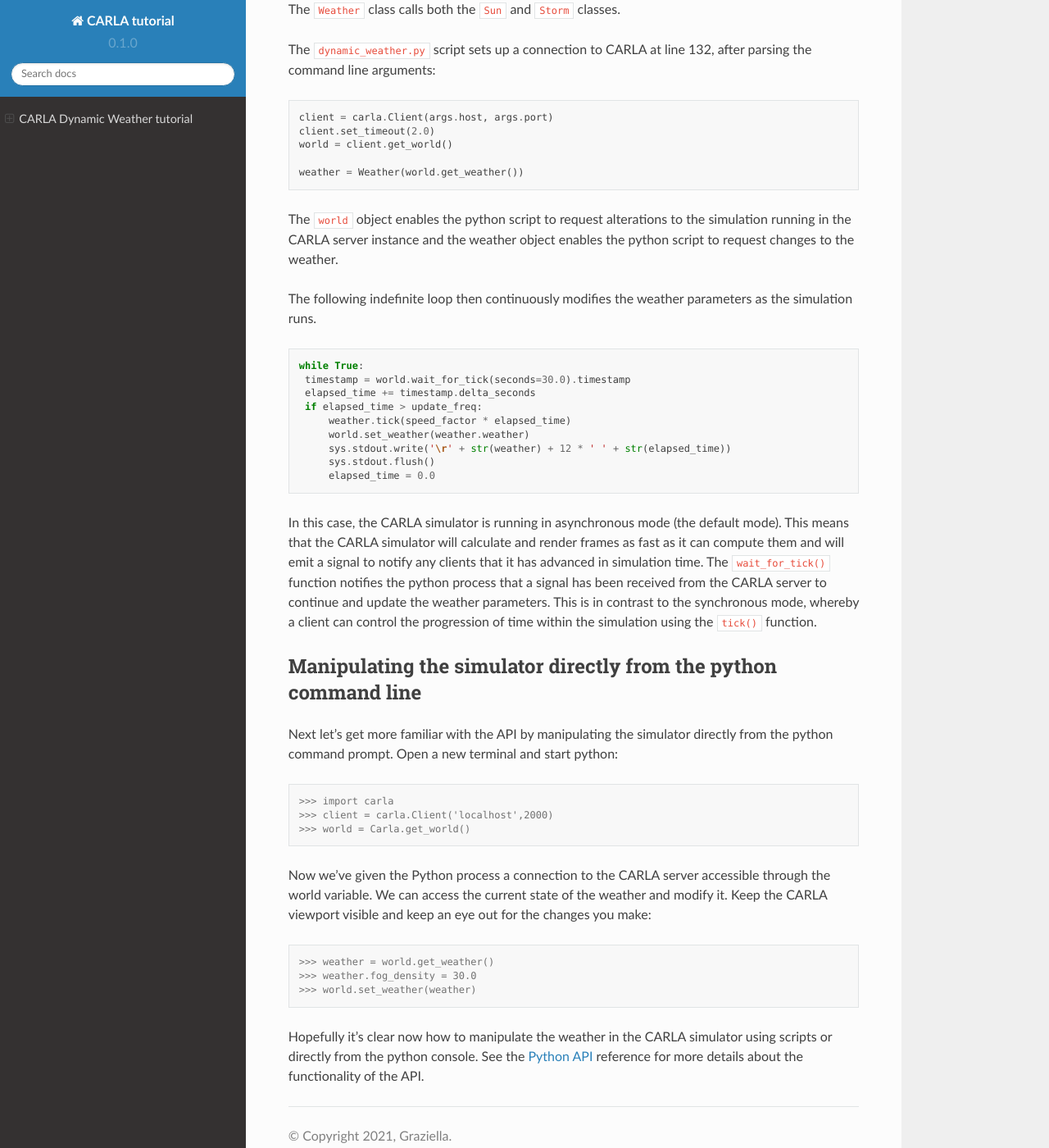
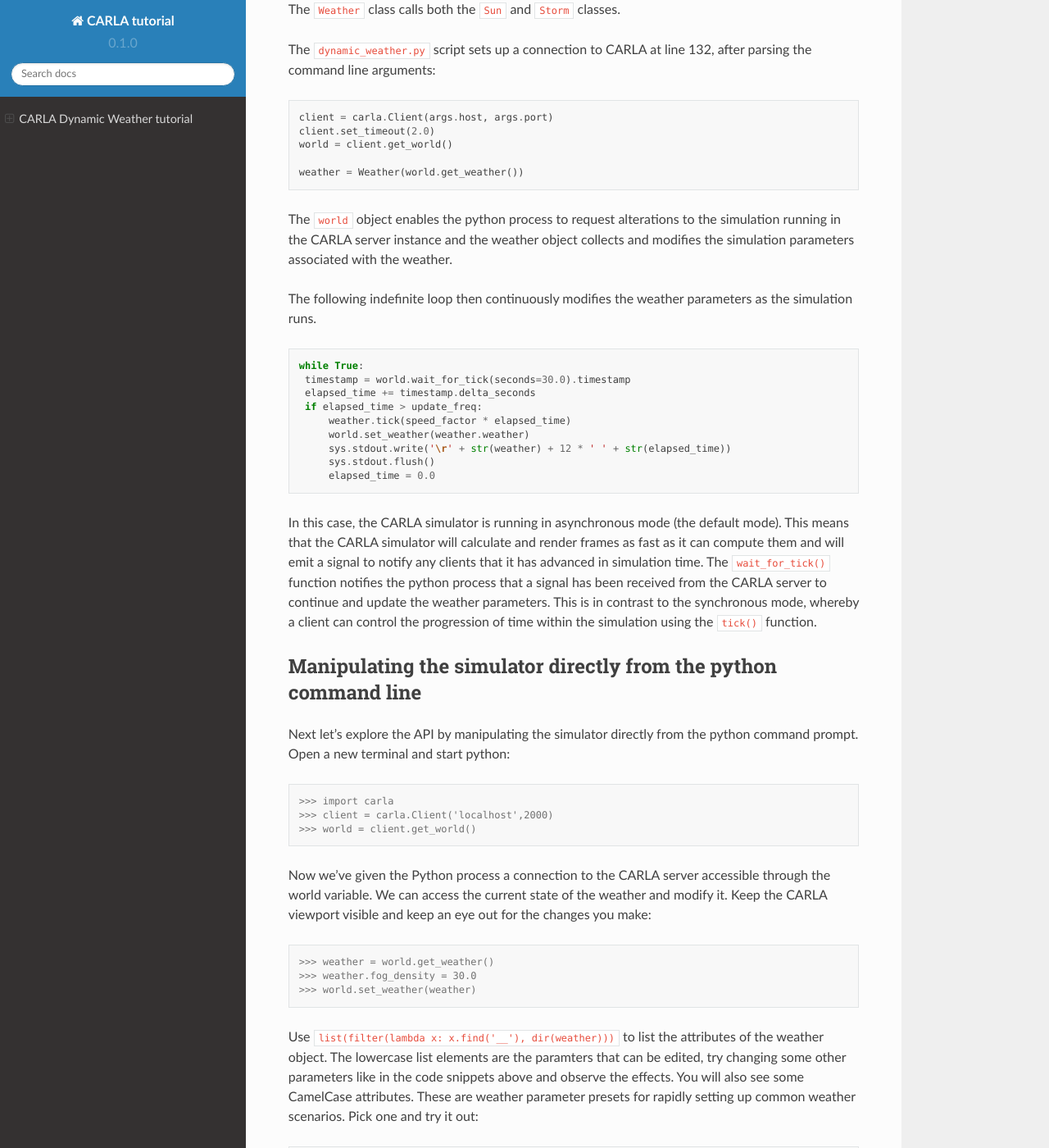
Before and after one commit to MattRowe18/CARLA, a Sphinx documentation site: the page built from docs/source/index.rst, in a window 1280 px wide and 1400 px high, scrolled down 2778 px. Shown: the whole window at 82% size. Built offline with Sphinx 7.4.7 and the Read the Docs theme 2.0.0, drawn with Linux system fonts in a browser that asks for light colours; some of the changed text lies outside the part shown.

Commit message:
added python commands

```diff
--- a/docs/source/index.rst
+++ b/docs/source/index.rst
@@ -88,7 +88,7 @@
    * - ``--speed``
      - changes the speed of the weather changes wih multiplying factor (default is 1.0)
 
-Now let's take a look inside the script to understand how to manipulate the simulation. Open the
+Now let's take a look inside the script to understand how it manipulates the simulation. Open the
 dynamic_weather.py file in a code editor.
 
 The script first declares some utility classes, to help set up and manipulate parameters for the sun, storms and the weather as a whole. Inside these classes, you will find code that sets initial parameters within the ``__init__`` function of each class.
@@ -105,8 +105,8 @@
 
    weather = Weather(world.get_weather())
 
-The ``world`` object enables the python script to request alterations to the simulation running in the CARLA server instance and the weather
-object enables the python script to request changes to the weather.
+The ``world`` object enables the python process to request alterations to the simulation running in the CARLA server instance and the weather
+object collects and modifies the simulation parameters associated with the weather.
 
 The following indefinite loop then continuously modifies the weather parameters as the simulation runs.
 
@@ -130,13 +130,13 @@
 Manipulating the simulator directly from the python command line
 ############
 
-Next let's get more familiar with the API by manipulating the simulator directly from the python command prompt. Open a new terminal and start python:
+Next let's explore the API by manipulating the simulator directly from the python command prompt. Open a new terminal and start python:
 
 .. code-block:: console
 
    >>> import carla
    >>> client = carla.Client('localhost',2000)
-   >>> world = Carla.get_world()
+   >>> world = client.get_world()
 
 Now we've given the Python process a connection to the CARLA server accessible through the world variable. We can access the current state of the weather and modify it. Keep the CARLA viewport visible and keep an eye out for the changes you make:
 
@@ -146,4 +146,11 @@
    >>> weather.fog_density = 30.0
    >>> world.set_weather(weather)
 
+Use ``list(filter(lambda x: x.find('__'), dir(weather)))`` to list the attributes of the weather object. The lowercase list elements are the paramters that can be edited, try changing some other parameters like in the code snippets above and observe the effects. You will also see some CamelCase attributes. These are
+weather parameter presets for rapidly setting up common weather scenarios. Pick one and try it out:
+
+.. code-block:: console
+
+   >>> world.set_weather(weather.SoftRainSunset)
+
 Hopefully it's clear now how to manipulate the weather in the CARLA simulator using scripts or directly from the python console. See the `Python API <https://carla.readthedocs.io/en/latest/python_api/>`_ reference for more details about the functionality of the API.
```
Also changed, not shown: other parts of docs/source/index.rst (+1 -1 lines).
